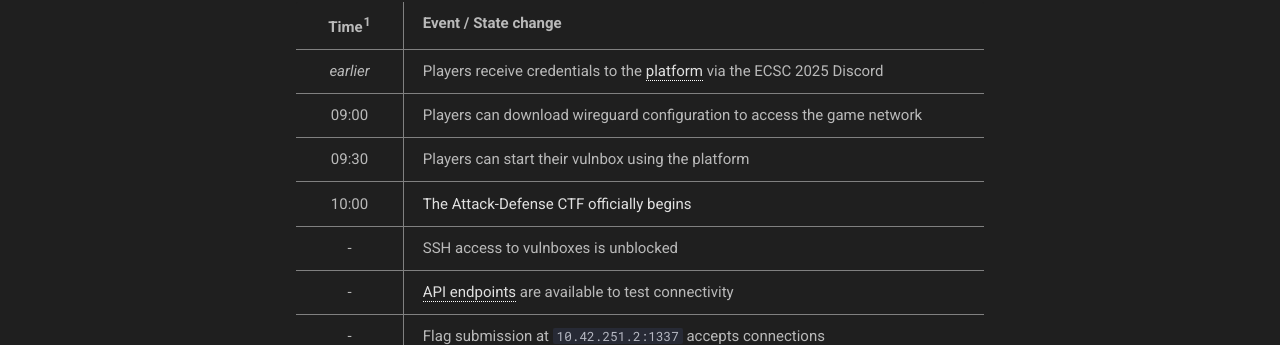
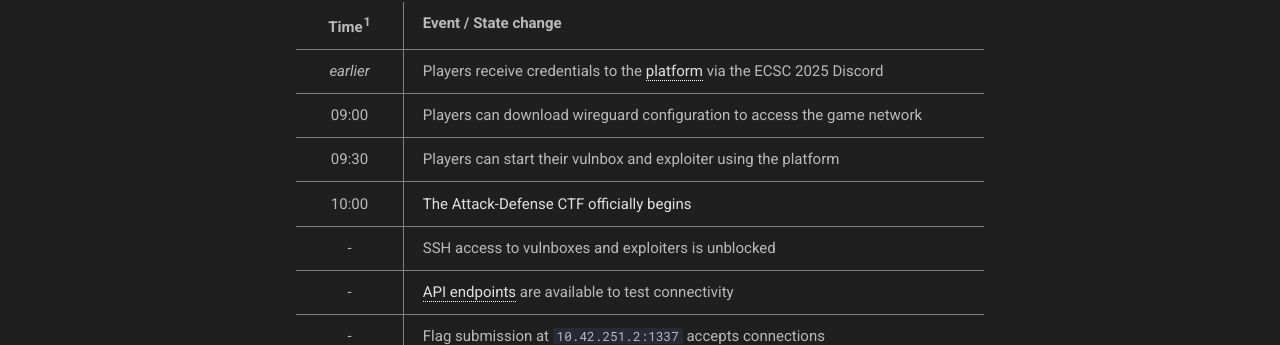
Before and after one commit to Attacking-Lab/ecsc2025-ad-wiki, an MkDocs documentation site: the page built from docs/index.md, in a window 1280 px wide and 1316 px high. Shown: the part 619-964 px from the top of the window. Built offline with MkDocs 1.6.1 and Material for MkDocs 9.7.7, drawn with Linux system fonts in a browser that asks for light colours; comment, search, counter and statistics services are not loaded.

Commit message:
Clarify exploiter start time

```diff
--- a/docs/index.md
+++ b/docs/index.md
@@ -25,9 +25,9 @@ The schedule for the day of the Attack-Defense CTF:<span style=width:1px;height:
 |:----------------:|------------------------------------------------------------------------------------|
 |    *earlier*     | Players receive credentials to the [platform](/platform) via the ECSC 2025 Discord |
 |      09:00       | Players can download wireguard configuration to access the game network            |
-|      09:30       | Players can start their vulnbox using the platform                                 |
+|      09:30       | Players can start their vulnbox and exploiter using the platform                   |
 |      10:00       | <span class=hltext>The Attack-Defense CTF officially begins</span>                 |
-|        -         | SSH access to vulnboxes is unblocked                                               |
+|        -         | SSH access to vulnboxes and exploiters is unblocked                                |
 |        -         | [API endpoints](/api#Firewall) are available to test connectivity                  |
 |        -         | Flag submission at `10.42.251.2:1337` accepts connections                          |
 |        -         | Scoreboard at `10.42.251.2` is available (empty)                                   |
```
